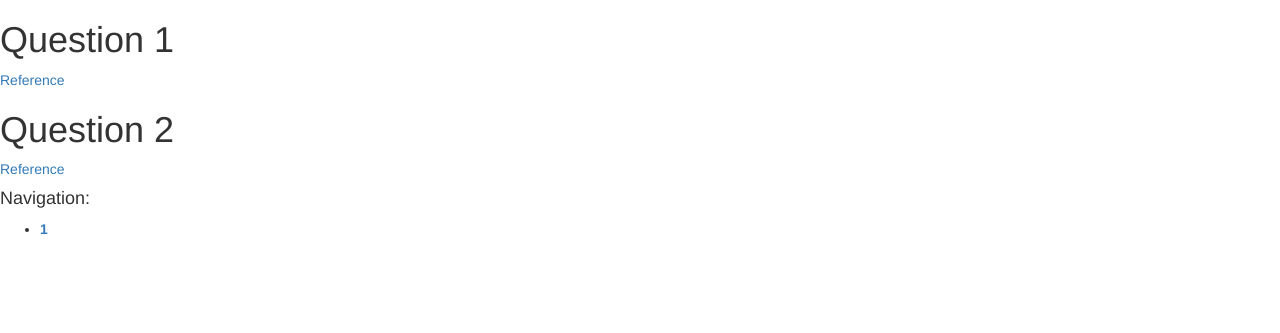
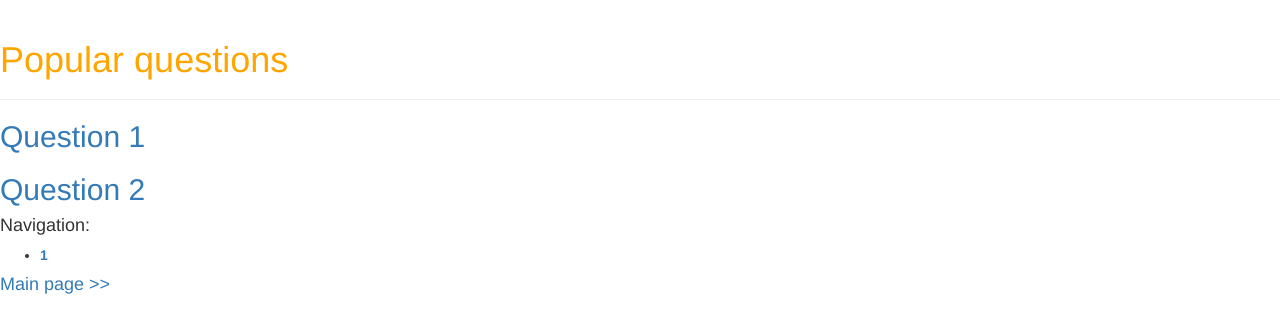
Before and after one commit to NineMan/stepic_project, a Django app: page /popular/ in a window 1280 px wide. Shown: the top 333 px of the page. Run offline with Django 3.2, Linux system fonts and the light colour scheme; data comes from the database, SQL or seed files in the repository; some libraries are stand-ins or nearby versions.

Commit message:
Not Step. Change *.html templates

```diff
--- a/ask/qa/models.py
+++ b/ask/qa/models.py
@@ -17,8 +17,13 @@ class Question(models.Model):
     rating = models.IntegerField(default=0)
     author = models.ForeignKey(User, related_name='question_author', on_delete=models.CASCADE)
     likes  = models.ManyToManyField(User, related_name='question_likes', blank=True)
+
     class Meta:
         db_table = "qa_questions"
+        ordering = ('added_at',)
+
+    def __str__(self):
+        return self.title
 
 
 
@@ -27,5 +32,10 @@ class Answer(models.Model):
     added_at = models.DateTimeField(auto_now=True)
     question = models.ForeignKey(Question, on_delete = models.CASCADE)
     author = models.ForeignKey(User, related_name='answer_author', on_delete=models.CASCADE)
+
     class Meta:
         db_table = "qa_answers"
+
+    def __str__(self):
+        return self.text
+#        return 'Answer from ' + str(self.author) + ' on ' + str(self.question)
--- a/ask/qa/templates/main_page.html
+++ b/ask/qa/templates/main_page.html
@@ -14,6 +14,8 @@
                 <a href="/">Mike Nel Question-Answer site</a>
             </h1>
         </div>
+
+		<h4>Last questions:</h4>
 
 		{% for question in questions %}
 			<h2>
@@ -34,5 +36,8 @@
 				</li>
 			{% endfor %}
 		</ul>
+        <h4>
+            <a href="/popular">Popular questions >></a>
+        </h4>
     </body>
 </html>
--- a/ask/qa/templates/popular_page.html
+++ b/ask/qa/templates/popular_page.html
@@ -10,11 +10,20 @@
     </head>
 
     <body>
+        <div class="page-header">
+            <h1>
+                <a href="/popular">Popular questions</a>
+            </h1>
+        </div>
+
 		{% for question in questions %}
-		<h1>{{question.title}}</h1>
-		<a href="/question/{{question.id}}/">Reference</a>
+			<h2>
+				<a href="/question/{{question.id}}/">{{question.title}}</a>
+			</h2>
 		{% endfor %}
+
 		<h4>Navigation:</h4>
+
 		<ul>
 			{% for p in paginator.page_range %}
 				<li>
@@ -26,6 +35,9 @@
 				</li>
 			{% endfor %}
 		</ul>
+		<h4>
+			<a href="/"> Main page >> </a>
+		</h4>
     </body>
 
 </html>
--- a/ask/qa/templates/question_page.html
+++ b/ask/qa/templates/question_page.html
@@ -31,8 +31,12 @@
 		</ul>
 
 		<h4>
-			<a href="/"> Main >> </a>
+			<a href="/"> Main page >> </a>
 		</h4>
+        <h4>
+            <a href="/popular">Popular questions >></a>
+        </h4>
+
     </body>
 
 </html>
```
Lines whose indentation alone changed are shown as unchanged.
